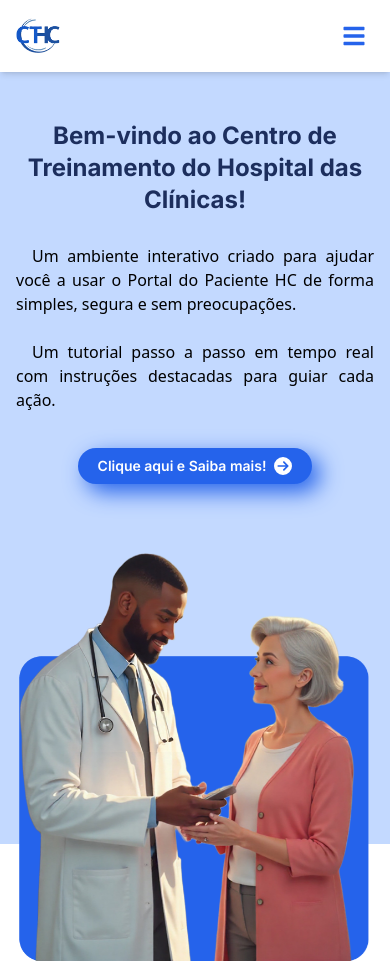
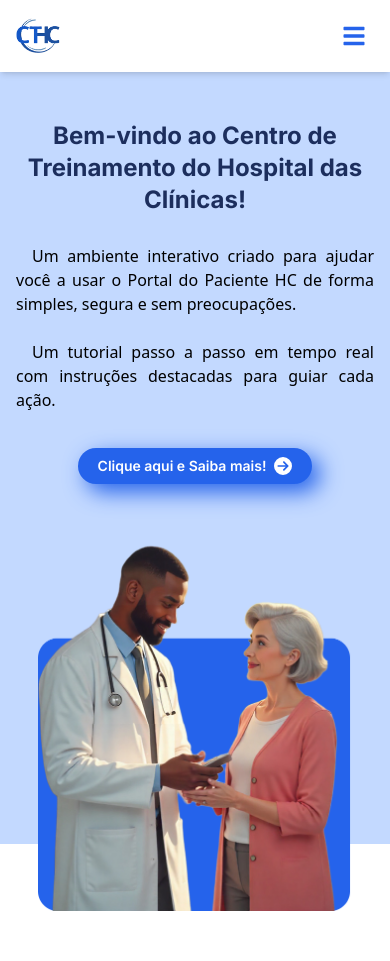
Before and after one commit to BSM-Challenge/ct-hc, a React (Vite) app: page / in a window 390 px wide. After the commit the page ends 911 px from the top, so only its background shows below. Built offline with nearby package versions, Linux system fonts and the light colour scheme; a web font is replaced by a local one.

Commit message:
Alterado o tamanho das imagens para dispositivos menores

```diff
--- a/src/components/Section-Welcome/index.tsx
+++ b/src/components/Section-Welcome/index.tsx
@@ -5,12 +5,12 @@ export default function SectionWelcome() {
     <section className="flex flex-col pt-30 lg:pt-50 lg:flex-row">
       <div className="flex justify-center flex-col w-full gap-3 lg:w-1/2 opacity-0 animate-fade-in lg: px-4 lg:px-0">
         <h1
-          className="text-2xl sm:text-3xl md:text-4xl lg:text-[2.30rem]  xl:text-[60px] text-center text-[var(--dark-blue-title)] font-bold"
+          className="text-2xl sm:text-3xl md:text-4xl lg:text-[2.30rem] xl:text-[60px] 2xl:text-[70px] text-center text-[var(--dark-blue-title)] font-bold"
           style={{ fontFamily: "Inter" }}
         >
           Bem-vindo ao Centro de Treinamento do Hospital das Clínicas!
         </h1>
-        <p className="text-base sm:text-lg md:text-xl md:text-center lg:text-1xl mt-4 lg:mt-8 lg:ml-10 indent-4 lg:indent-8 text-justify lg:text-left  xl:text-2xl">
+        <p className="text-base sm:text-lg md:text-xl md:text-center lg:text-1xl 2xl:2xl mt-4 lg:mt-8 lg:ml-10 indent-4 lg:indent-8 text-justify lg:text-left  xl:text-2xl">
           Um ambiente interativo criado para ajudar você a usar o Portal
           do Paciente HC de forma simples, segura e sem preocupações.
         </p>
@@ -35,7 +35,7 @@ export default function SectionWelcome() {
         <img
           src="/banner-ct.png"
           alt="Banner Centro de Treinamento"
-          className="w-full max-w-md sm:max-w-lg md:max-w-xl lg:max-w-none lg:h-[600px] lg:mt-30 lg:ml-10 xl:h-[700px] xl:mt-15 opacity-0 animate-fade-in object-contain"
+          className="w-full max-w-[320px] sm:max-w-lg md:max-w-xl lg:max-w-none lg:h-[600px] lg:mt-30 lg:ml-10 xl:h-[700px] xl:mt-15 opacity-0 animate-fade-in object-contain"
         />
       </div>
     </section>
```
